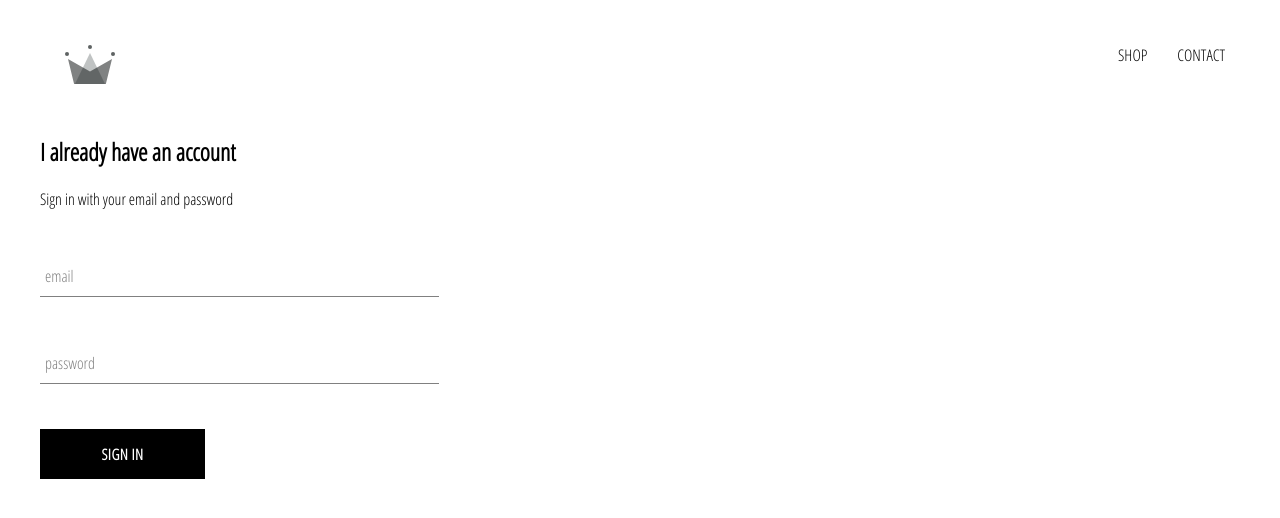
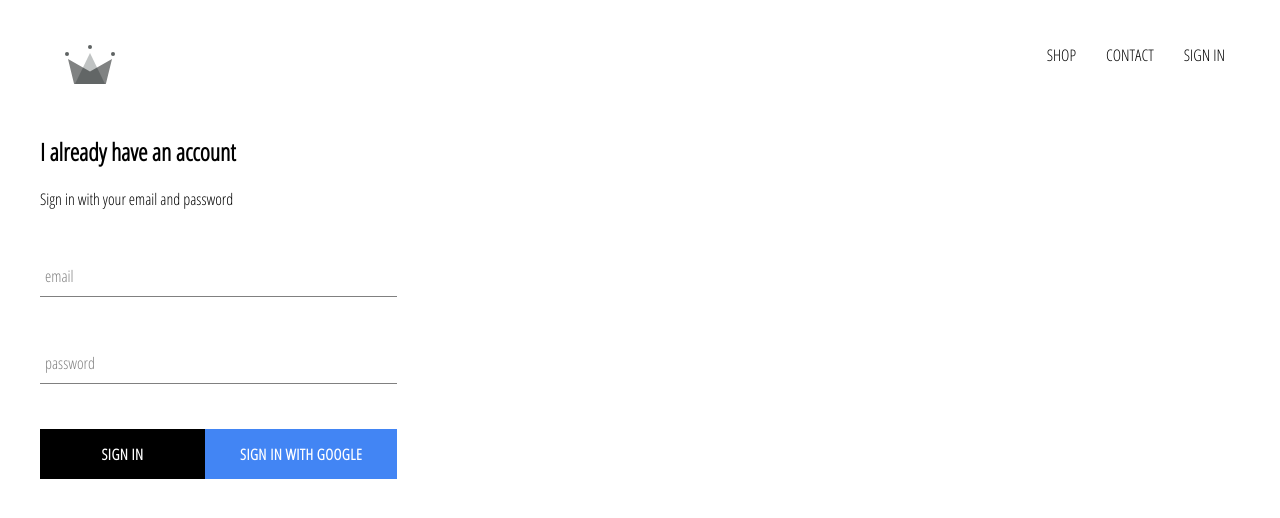
Before and after one commit to Trebilcode/e-commerce-react-app, a React (Create React App) app: page /signin in a window 1280 px wide. Shown: the top 518 px of the page. Built offline with nearby package versions, Linux system fonts and the light colour scheme; no server answers.

Commit message:
Add styles to signin with google button, firebase auth and signIn signOut functionalitie

```diff
--- a/package.json
+++ b/package.json
@@ -3,6 +3,7 @@
   "version": "0.1.0",
   "private": true,
   "dependencies": {
+    "firebase": "^7.5.0",
     "node-sass": "^4.13.0",
     "react": "^16.12.0",
     "react-dom": "^16.12.0",
--- a/src/App.css
+++ b/src/App.css
@@ -8,3 +8,8 @@ a {
   text-decoration: none;
   color: black;
 }
+
+* {
+
+  box-sizing: border-box;
+}
--- a/src/App.js
+++ b/src/App.js
@@ -1,4 +1,4 @@
-import React from 'react';
+import React, { Component } from 'react';
 import { Route, Switch } from 'react-router-dom';
 
 import './App.css';
@@ -6,18 +6,39 @@ import { HomePage } from './pages/homepage/HomePage';
 import ShopPage from './pages/shop/Shop';
 import Header from './components/header/Header';
 import SignInSignOut from './pages/sign-in-sign-up/SignInSignUp';
+import { auth } from 'firebase';
 
 
 
 
-function App() {
+class App extends Component {
+
+  state = {
+    currentUser: null
+  }
+
+  unsubscribeFromAuth = null;
+
+  componentWillUnmount() {
+    this.unsubscribeFromAuth();
+  }
+
+  componentDidMount() {
+    this.unsubscribeFromAuth = auth().onAuthStateChanged(user => {
+      this.setState({ currentUser: user  });
+      console.log(user);
+    })
+  }
+
+
+  render() {
     return (
       <div>
-      <Header />
+        <Header currentUser={this.state.currentUser}/>
         <Switch>
-        <Route exact path='/' component={HomePage}/>
-        <Route path='/shop' component={ShopPage}/>
-        <Route path='/signin' component={SignInSignOut}/>
+          <Route exact path='/' component={HomePage} />
+          <Route path='/shop' component={ShopPage} />
+          <Route path='/signin' component={SignInSignOut} />
 
 
         </Switch>
@@ -25,5 +46,6 @@ function App() {
       </div>
     );
   }
+}
 
 export default App;
--- a/src/components/custom-button/CustomButton.js
+++ b/src/components/custom-button/CustomButton.js
@@ -3,8 +3,9 @@ import React from 'react';
 import './CustomButton.scss';
 
 
-const Custombutton = ({ children, ...otherProps }) => (
-  <button className='custom-button' { ...otherProps }>
+const Custombutton = ({ children, isGoogleSignIn, ...otherProps }) => (
+  <button
+    className={`${isGoogleSignIn ? 'google-sign-in' : ''} custom-button`} { ...otherProps }>
     { children }
   </button>
 );
--- a/src/components/custom-button/CustomButton.scss
+++ b/src/components/custom-button/CustomButton.scss
@@ -18,5 +18,15 @@
     background-color: white;
     color: black;
     border: 1px solid black;
+
+  }
+  &.google-sign-in {
+   background-color: #4285f4;
+   color: white;
+
+    &:hover {
+      background-color: #357ae8;
+      border: none;
+    }
   }
 }
--- a/src/components/form-input/FormInput.scss
+++ b/src/components/form-input/FormInput.scss
@@ -9,7 +9,7 @@ $main-color: black;
 
 .group {
   position: relative;
-  margin: 45px 0;
+  margin: 45px 23px 45px 0;
 
   .form-input {
     background: none;
@@ -26,6 +26,9 @@ $main-color: black;
 
     &:focus {
       outline: none;
+      background-color: rgb(71, 61, 163);
+      opacity: 0.2;
+
     }
 
     &:focus ~ .form-input-label {
--- a/src/components/header/Header.js
+++ b/src/components/header/Header.js
@@ -1,10 +1,12 @@
 import React from 'react';
 import { Link } from 'react-router-dom';
 
+
 import './Header.scss';
 import { ReactComponent as Logo } from '../../assets/crown-svg/crown.svg';
+import { auth } from 'firebase';
 
-const Header = () => (
+const Header = ({ currentUser }) => (
   <div className='header'>
 
     <Link className='logo-container' to='/'>
@@ -21,7 +23,11 @@ const Header = () => (
       to='/contact'>
         CONTACT
       </Link>
-
+      {
+        currentUser ?
+        <div className='option' onClick={() => auth().signOut()}>SIGN OUT</div> :
+        <Link className='option' to='/signin'>SIGN IN</Link>
+      }
     </div>
   </div>
 )
--- a/src/components/header/Header.scss
+++ b/src/components/header/Header.scss
@@ -20,6 +20,7 @@
 
     .option {
       padding: 10px 15px;
+      cursor: pointer;
     }
   }
 }
--- a/src/components/sign-in/SignIn.js
+++ b/src/components/sign-in/SignIn.js
@@ -3,6 +3,7 @@ import React, { Component } from 'react';
 import './SignIn.scss';
 import FormInput from '../form-input/FormInput';
 import Custombutton from '../custom-button/CustomButton';
+import { signInWithGoogle } from '../../firebase/firebase.utils';
 
 class SignIn extends Component {
 
@@ -49,11 +50,19 @@ class SignIn extends Component {
         required
           />
 
+        <div className='button'>
           <Custombutton
           type='submit'
           >
           SIGN IN
           </Custombutton>
+          <Custombutton
+            onClick={signInWithGoogle}
+            isGoogleSignIn
+          >
+            SIGN IN WITH GOOGLE
+          </Custombutton>
+        </div>
         </form>
       </div>
 
--- a/src/components/sign-in/SignIn.scss
+++ b/src/components/sign-in/SignIn.scss
@@ -1,9 +1,15 @@
 .sign-in {
-  width: 30vw;
+  width: 380px;
   display: flex;
   flex-direction: column;
+
+
+  .title {
+    margin: 10px 0;
+  }
+
+  .buttons {
+    display: flex;
+    justify-content: space-between;
+  }
 }
-
-.title {
-  margin: 10px 0;
-}
--- /dev/null
+++ b/src/firebase/firebase.utils.js
@@ -0,0 +1,26 @@
+import firebase from 'firebase/app';
+import 'firebase/firestore';
+import 'firebase/auth';
+
+
+
+const config = {
+  apiKey: "AIzaSyBrmwPtWzCrtzymjZgUIBLuYvdHYWQKif8",
+    authDomain: "e-commerce-db-5bf47.firebaseapp.com",
+      databaseURL: "https://e-commerce-db-5bf47.firebaseio.com",
+        projectId: "e-commerce-db-5bf47",
+          storageBucket: "e-commerce-db-5bf47.appspot.com",
+            messagingSenderId: "832259597379",
+              appId: "1:832259597379:web:f347c732ae2f26c6e360f6"
+}
+
+firebase.initializeApp(config);
+
+export const auth = firebase.auth();
+export const firestore = firebase.firestore();
+
+const provider = new firebase.auth.GoogleAuthProvider();
+provider.setCustomParameters({ prompt: 'select_account' });
+export const signInWithGoogle = () => auth.signInWithPopup(provider);
+
+export default firebase;
```
Also changed, not shown: 1 other file (tests, documents, lock files or other folders). Lines whose indentation alone changed are shown as unchanged.
